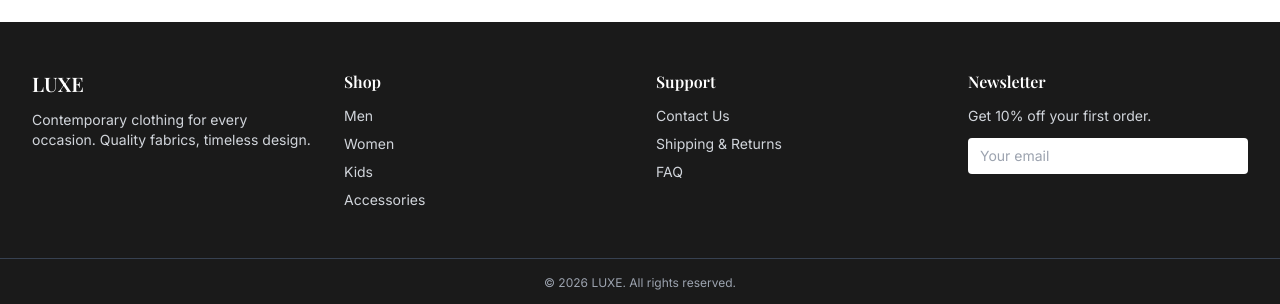
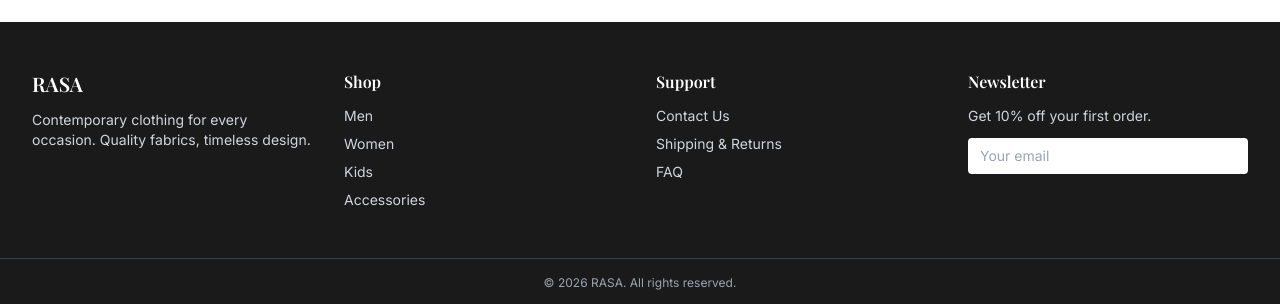
Before and after one commit to cdyniranjan7321/luxe_Ecommerce_MERN-, a React (Vite) app in the folder frontend/: page /login in a window 1280 px wide. Shown: the part 527-831 px from the top of the page. Built offline with nearby package versions, Linux system fonts and the light colour scheme; no server answers.

Commit message:
update fotter page

```diff
--- a/frontend/src/components/Footer.jsx
+++ b/frontend/src/components/Footer.jsx
@@ -4,7 +4,7 @@ export default function Footer() {
     <footer className="bg-brand text-white mt-20">
       <div className="max-w-7xl mx-auto px-4 sm:px-6 lg:px-8 py-12 grid grid-cols-1 md:grid-cols-4 gap-8">
         <div>
-          <h3 className="font-heading text-xl mb-3">LUXE</h3>
+          <h3 className="font-heading text-xl mb-3">RASA</h3>
           <p className="text-sm text-gray-300">
             Contemporary clothing for every occasion. Quality fabrics, timeless design.
           </p>
@@ -37,7 +37,7 @@ export default function Footer() {
         </div>
       </div>
       <div className="text-center text-xs text-gray-400 py-4 border-t border-gray-700">
-        © {new Date().getFullYear()} LUXE. All rights reserved.
+        © {new Date().getFullYear()} RASA. All rights reserved.
       </div>
     </footer>
   );
```
